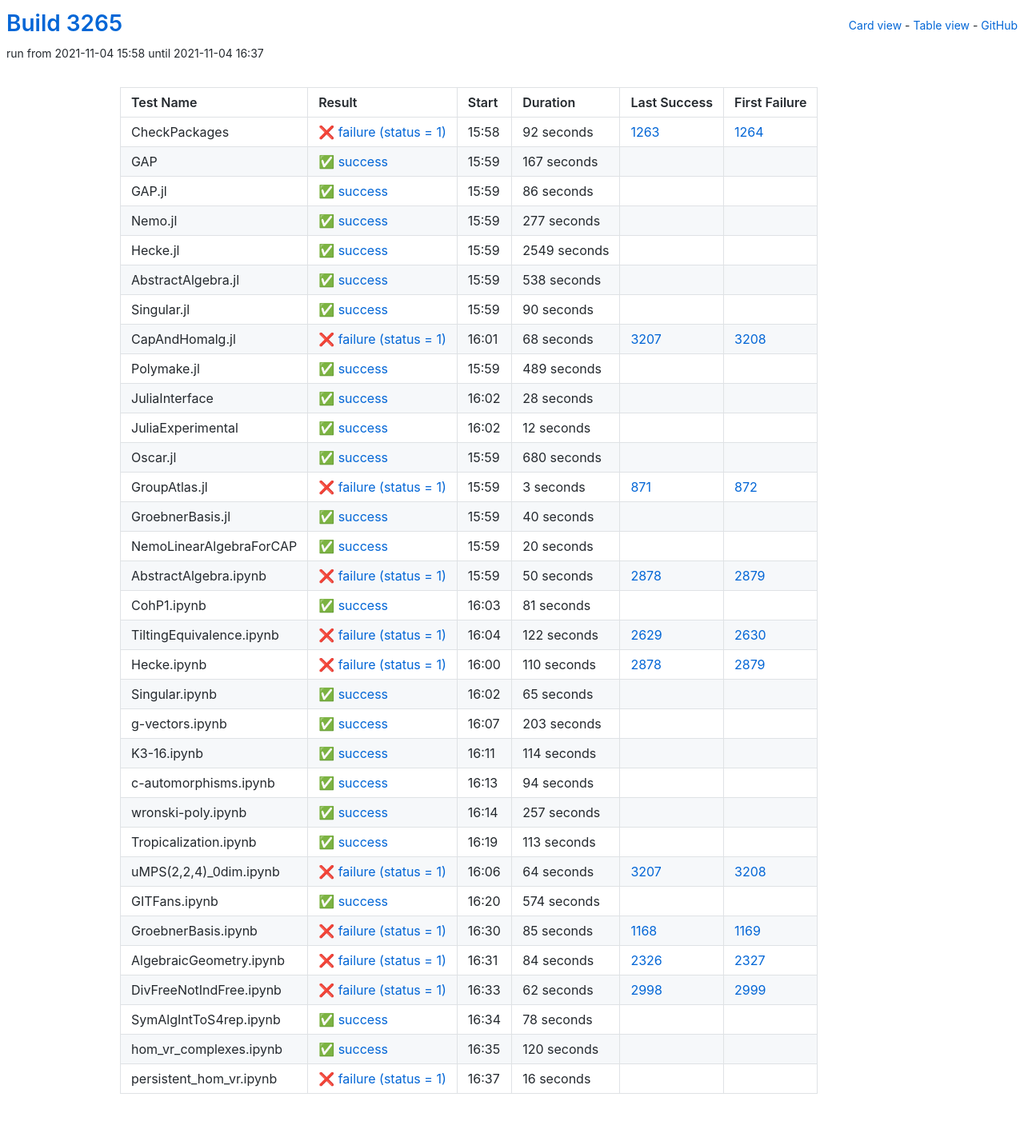
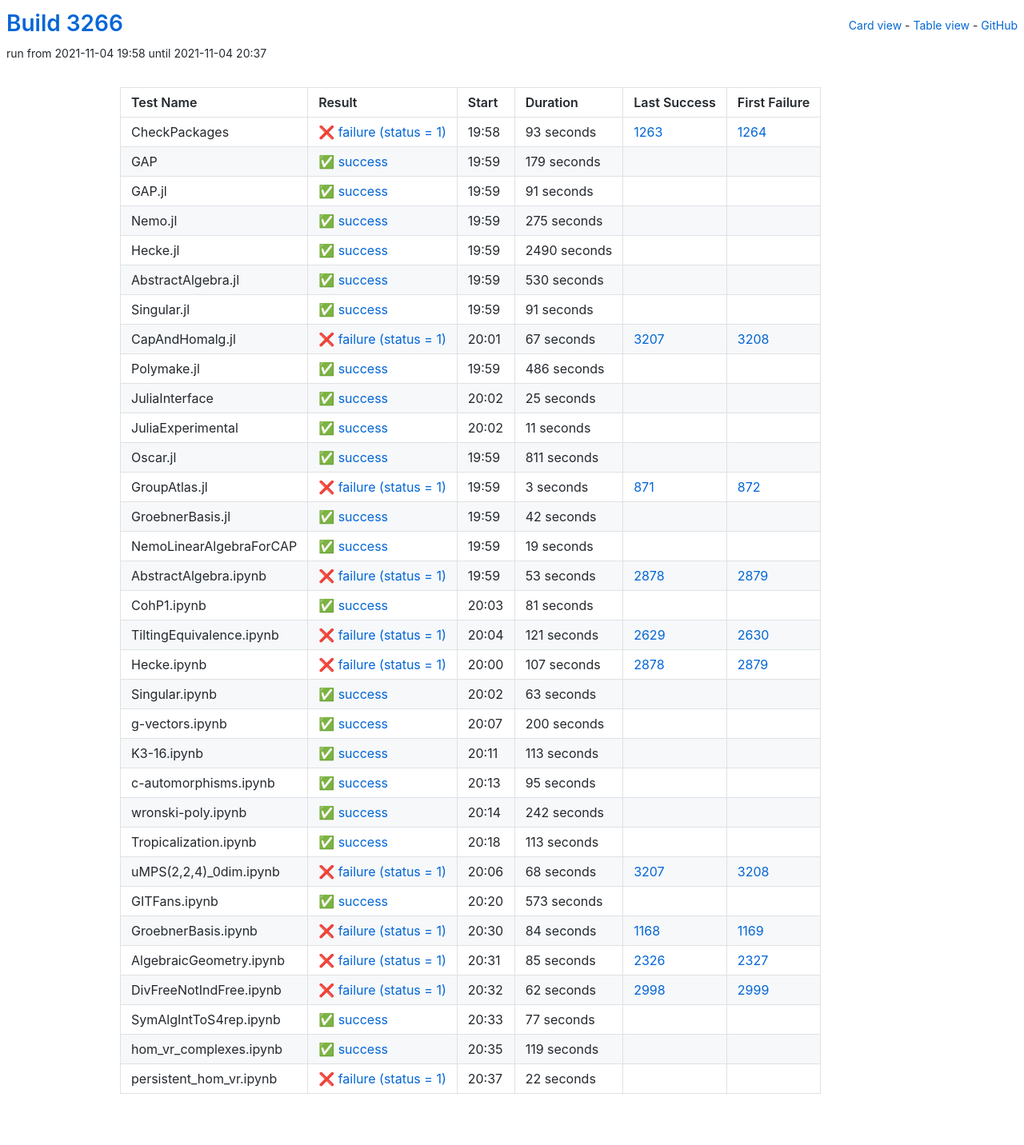
Before and after one commit to oscar-system/oscar-ci-status-stable, a Jekyll site: the page built from table.html, in a window 1280 px wide. Shown: the whole page at 80% size. Built offline with Jekyll 4.4.1, drawn with Linux system fonts in a browser that asks for light colours.

Commit message:
Build #3266

```diff
--- a/_data/ci.yml
+++ b/_data/ci.yml
@@ -1,6 +1,6 @@
 ---
-build: 3265
-build_url: https://oscarci.mathematik.uni-kl.de/job/oscar-stable/3265/
+build: 3266
+build_url: https://oscarci.mathematik.uni-kl.de/job/oscar-stable/3266/
 job: oscar-stable
 organization: oscar-system
 repo: oscar-ci-status-stable
@@ -8,152 +8,152 @@ repourl: https://github.com/oscar-system/oscar-ci-status-stable
 tests:
 - name: CheckPackages
   id: checkpackages
-  log: https://oscarci.mathematik.uni-kl.de/job/oscar-stable/3265/artifact/logs/build-3265/CheckPackages.log
-  start: 2021-11-04 15:58
+  log: https://oscarci.mathematik.uni-kl.de/job/oscar-stable/3266/artifact/logs/build-3266/CheckPackages.log
+  start: 2021-11-04 19:58
   success: false
   exitcode: 1
   status: failure
-  duration: 92
+  duration: 93
   last_success: 1263
   last_success_url: https://oscarci.mathematik.uni-kl.de/job/oscar-stable/1263/
   first_failure: 1264
   first_failure_url: https://oscarci.mathematik.uni-kl.de/job/oscar-stable/1264/
 - name: GAP
   id: gap
-  log: https://oscarci.mathematik.uni-kl.de/job/oscar-stable/3265/artifact/logs/build-3265/GAP.log
-  start: 2021-11-04 15:59
+  log: https://oscarci.mathematik.uni-kl.de/job/oscar-stable/3266/artifact/logs/build-3266/GAP.log
+  start: 2021-11-04 19:59
   success: true
   exitcode: 0
   status: success
-  duration: 167
+  duration: 179
   last_success: false
   last_success_url:
   first_failure: false
   first_failure_url:
 - name: GAP.jl
   id: gap-jl
-  log: https://oscarci.mathematik.uni-kl.de/job/oscar-stable/3265/artifact/logs/build-3265/GAP.jl.log
-  start: 2021-11-04 15:59
+  log: https://oscarci.mathematik.uni-kl.de/job/oscar-stable/3266/artifact/logs/build-3266/GAP.jl.log
+  start: 2021-11-04 19:59
   success: true
   exitcode: 0
   status: success
-  duration: 86
+  duration: 91
   last_success: false
   last_success_url:
   first_failure: false
   first_failure_url:
 - name: Nemo.jl
   id: nemo-jl
-  log: https://oscarci.mathematik.uni-kl.de/job/oscar-stable/3265/artifact/logs/build-3265/Nemo.jl.log
-  start: 2021-11-04 15:59
+  log: https://oscarci.mathematik.uni-kl.de/job/oscar-stable/3266/artifact/logs/build-3266/Nemo.jl.log
+  start: 2021-11-04 19:59
   success: true
   exitcode: 0
   status: success
-  duration: 277
+  duration: 275
   last_success: false
   last_success_url:
   first_failure: false
   first_failure_url:
 - name: Hecke.jl
   id: hecke-jl
-  log: https://oscarci.mathematik.uni-kl.de/job/oscar-stable/3265/artifact/logs/build-3265/Hecke.jl.log
-  start: 2021-11-04 15:59
+  log: https://oscarci.mathematik.uni-kl.de/job/oscar-stable/3266/artifact/logs/build-3266/Hecke.jl.log
+  start: 2021-11-04 19:59
   success: true
   exitcode: 0
   status: success
-  duration: 2549
+  duration: 2490
   last_success: false
   last_success_url:
   first_failure: false
   first_failure_url:
 - name: AbstractAlgebra.jl
   id: abstractalgebra-jl
-  log: https://oscarci.mathematik.uni-kl.de/job/oscar-stable/3265/artifact/logs/build-3265/AbstractAlgebra.jl.log
-  start: 2021-11-04 15:59
+  log: https://oscarci.mathematik.uni-kl.de/job/oscar-stable/3266/artifact/logs/build-3266/AbstractAlgebra.jl.log
+  start: 2021-11-04 19:59
   success: true
   exitcode: 0
   status: success
-  duration: 538
+  duration: 530
   last_success: false
   last_success_url:
   first_failure: false
   first_failure_url:
 - name: Singular.jl
   id: singular-jl
-  log: https://oscarci.mathematik.uni-kl.de/job/oscar-stable/3265/artifact/logs/build-3265/Singular.jl.log
-  start: 2021-11-04 15:59
+  log: https://oscarci.mathematik.uni-kl.de/job/oscar-stable/3266/artifact/logs/build-3266/Singular.jl.log
+  start: 2021-11-04 19:59
   success: true
   exitcode: 0
   status: success
-  duration: 90
+  duration: 91
   last_success: false
   last_success_url:
   first_failure: false
   first_failure_url:
 - name: CapAndHomalg.jl
   id: capandhomalg-jl
-  log: https://oscarci.mathematik.uni-kl.de/job/oscar-stable/3265/artifact/logs/build-3265/CapAndHomalg.jl.log
-  start: 2021-11-04 16:01
+  log: https://oscarci.mathematik.uni-kl.de/job/oscar-stable/3266/artifact/logs/build-3266/CapAndHomalg.jl.log
+  start: 2021-11-04 20:01
   success: false
   exitcode: 1
   status: failure
-  duration: 68
+  duration: 67
   last_success: 3207
   last_success_url: https://oscarci.mathematik.uni-kl.de/job/oscar-stable/3207/
   first_failure: 3208
   first_failure_url: https://oscarci.mathematik.uni-kl.de/job/oscar-stable/3208/
 - name: Polymake.jl
   id: polymake-jl
-  log: https://oscarci.mathematik.uni-kl.de/job/oscar-stable/3265/artifact/logs/build-3265/Polymake.jl.log
-  start: 2021-11-04 15:59
+  log: https://oscarci.mathematik.uni-kl.de/job/oscar-stable/3266/artifact/logs/build-3266/Polymake.jl.log
+  start: 2021-11-04 19:59
   success: true
   exitcode: 0
   status: success
-  duration: 489
+  duration: 486
   last_success: false
   last_success_url:
   first_failure: false
   first_failure_url:
 - name: JuliaInterface
   id: juliainterface
-  log: https://oscarci.mathematik.uni-kl.de/job/oscar-stable/3265/artifact/logs/build-3265/JuliaInterface.log
-  start: 2021-11-04 16:02
+  log: https://oscarci.mathematik.uni-kl.de/job/oscar-stable/3266/artifact/logs/build-3266/JuliaInterface.log
+  start: 2021-11-04 20:02
   success: true
   exitcode: 0
   status: success
-  duration: 28
+  duration: 25
   last_success: false
   last_success_url:
   first_failure: false
   first_failure_url:
 - name: JuliaExperimental
   id: juliaexperimental
-  log: https://oscarci.mathematik.uni-kl.de/job/oscar-stable/3265/artifact/logs/build-3265/JuliaExperimental.log
-  start: 2021-11-04 16:02
+  log: https://oscarci.mathematik.uni-kl.de/job/oscar-stable/3266/artifact/logs/build-3266/JuliaExperimental.log
+  start: 2021-11-04 20:02
   success: true
   exitcode: 0
   status: success
-  duration: 12
+  duration: 11
   last_success: false
   last_success_url:
   first_failure: false
   first_failure_url:
 - name: Oscar.jl
   id: oscar-jl
-  log: https://oscarci.mathematik.uni-kl.de/job/oscar-stable/3265/artifact/logs/build-3265/Oscar.jl.log
-  start: 2021-11-04 15:59
+  log: https://oscarci.mathematik.uni-kl.de/job/oscar-stable/3266/artifact/logs/build-3266/Oscar.jl.log
+  start: 2021-11-04 19:59
   success: true
   exitcode: 0
   status: success
-  duration: 680
+  duration: 811
   last_success: false
   last_success_url:
   first_failure: false
   first_failure_url:
 - name: GroupAtlas.jl
   id: groupatlas-jl
-  log: https://oscarci.mathematik.uni-kl.de/job/oscar-stable/3265/artifact/logs/build-3265/GroupAtlas.jl.log
-  start: 2021-11-04 15:59
+  log: https://oscarci.mathematik.uni-kl.de/job/oscar-stable/3266/artifact/logs/build-3266/GroupAtlas.jl.log
+  start: 2021-11-04 19:59
   success: false
   exitcode: 1
   status: failure
@@ -164,44 +164,44 @@ tests:
   first_failure_url: https://oscarci.mathematik.uni-kl.de/job/oscar-stable/872/
 - name: GroebnerBasis.jl
   id: groebnerbasis-jl
-  log: https://oscarci.mathematik.uni-kl.de/job/oscar-stable/3265/artifact/logs/build-3265/GroebnerBasis.jl.log
-  start: 2021-11-04 15:59
+  log: https://oscarci.mathematik.uni-kl.de/job/oscar-stable/3266/artifact/logs/build-3266/GroebnerBasis.jl.log
+  start: 2021-11-04 19:59
   success: true
   exitcode: 0
   status: success
-  duration: 40
+  duration: 42
   last_success: false
   last_success_url:
   first_failure: false
   first_failure_url:
 - name: NemoLinearAlgebraForCAP
   id: nemolinearalgebraforcap
-  log: https://oscarci.mathematik.uni-kl.de/job/oscar-stable/3265/artifact/logs/build-3265/NemoLinearAlgebraForCAP.log
-  start: 2021-11-04 15:59
+  log: https://oscarci.mathematik.uni-kl.de/job/oscar-stable/3266/artifact/logs/build-3266/NemoLinearAlgebraForCAP.log
+  start: 2021-11-04 19:59
   success: true
   exitcode: 0
   status: success
-  duration: 20
+  duration: 19
   last_success: false
   last_success_url:
   first_failure: false
   first_failure_url:
 - name: AbstractAlgebra.ipynb
   id: abstractalgebra-ipynb
-  log: https://oscarci.mathematik.uni-kl.de/job/oscar-stable/3265/artifact/logs/build-3265/AbstractAlgebra.ipynb.log
-  start: 2021-11-04 15:59
+  log: https://oscarci.mathematik.uni-kl.de/job/oscar-stable/3266/artifact/logs/build-3266/AbstractAlgebra.ipynb.log
+  start: 2021-11-04 19:59
   success: false
   exitcode: 1
   status: failure
-  duration: 50
+  duration: 53
   last_success: 2878
   last_success_url: https://oscarci.mathematik.uni-kl.de/job/oscar-stable/2878/
   first_failure: 2879
   first_failure_url: https://oscarci.mathematik.uni-kl.de/job/oscar-stable/2879/
 - name: CohP1.ipynb
   id: cohp1-ipynb
-  log: https://oscarci.mathematik.uni-kl.de/job/oscar-stable/3265/artifact/logs/build-3265/CohP1.ipynb.log
-  start: 2021-11-04 16:03
+  log: https://oscarci.mathematik.uni-kl.de/job/oscar-stable/3266/artifact/logs/build-3266/CohP1.ipynb.log
+  start: 2021-11-04 20:03
   success: true
   exitcode: 0
   status: success
@@ -212,92 +212,92 @@ tests:
   first_failure_url:
 - name: TiltingEquivalence.ipynb
   id: tiltingequivalence-ipynb
-  log: https://oscarci.mathematik.uni-kl.de/job/oscar-stable/3265/artifact/logs/build-3265/TiltingEquivalence.ipynb.log
-  start: 2021-11-04 16:04
+  log: https://oscarci.mathematik.uni-kl.de/job/oscar-stable/3266/artifact/logs/build-3266/TiltingEquivalence.ipynb.log
+  start: 2021-11-04 20:04
   success: false
   exitcode: 1
   status: failure
-  duration: 122
+  duration: 121
   last_success: 2629
   last_success_url: https://oscarci.mathematik.uni-kl.de/job/oscar-stable/2629/
   first_failure: 2630
   first_failure_url: https://oscarci.mathematik.uni-kl.de/job/oscar-stable/2630/
 - name: Hecke.ipynb
   id: hecke-ipynb
-  log: https://oscarci.mathematik.uni-kl.de/job/oscar-stable/3265/artifact/logs/build-3265/Hecke.ipynb.log
-  start: 2021-11-04 16:00
+  log: https://oscarci.mathematik.uni-kl.de/job/oscar-stable/3266/artifact/logs/build-3266/Hecke.ipynb.log
+  start: 2021-11-04 20:00
   success: false
   exitcode: 1
   status: failure
-  duration: 110
+  duration: 107
   last_success: 2878
   last_success_url: https://oscarci.mathematik.uni-kl.de/job/oscar-stable/2878/
   first_failure: 2879
   first_failure_url: https://oscarci.mathematik.uni-kl.de/job/oscar-stable/2879/
 - name: Singular.ipynb
   id: singular-ipynb
-  log: https://oscarci.mathematik.uni-kl.de/job/oscar-stable/3265/artifact/logs/build-3265/Singular.ipynb.log
-  start: 2021-11-04 16:02
+  log: https://oscarci.mathematik.uni-kl.de/job/oscar-stable/3266/artifact/logs/build-3266/Singular.ipynb.log
+  start: 2021-11-04 20:02
   success: true
   exitcode: 0
   status: success
-  duration: 65
+  duration: 63
   last_success: false
   last_success_url:
   first_failure: false
   first_failure_url:
 - name: g-vectors.ipynb
   id: g-vectors-ipynb
-  log: https://oscarci.mathematik.uni-kl.de/job/oscar-stable/3265/artifact/logs/build-3265/g-vectors.ipynb.log
-  start: 2021-11-04 16:07
+  log: https://oscarci.mathematik.uni-kl.de/job/oscar-stable/3266/artifact/logs/build-3266/g-vectors.ipynb.log
+  start: 2021-11-04 20:07
   success: true
   exitcode: 0
   status: success
-  duration: 203
+  duration: 200
   last_success: false
   last_success_url:
   first_failure: false
   first_failure_url:
 - name: K3-16.ipynb
   id: k3-16-ipynb
-  log: https://oscarci.mathematik.uni-kl.de/job/oscar-stable/3265/artifact/logs/build-3265/K3-16.ipynb.log
-  start: 2021-11-04 16:11
+  log: https://oscarci.mathematik.uni-kl.de/job/oscar-stable/3266/artifact/logs/build-3266/K3-16.ipynb.log
+  start: 2021-11-04 20:11
   success: true
   exitcode: 0
   status: success
-  duration: 114
+  duration: 113
   last_success: false
   last_success_url:
   first_failure: false
   first_failure_url:
 - name: c-automorphisms.ipynb
   id: c-automorphisms-ipynb
-  log: https://oscarci.mathematik.uni-kl.de/job/oscar-stable/3265/artifact/logs/build-3265/c-automorphisms.ipynb.log
-  start: 2021-11-04 16:13
+  log: https://oscarci.mathematik.uni-kl.de/job/oscar-stable/3266/artifact/logs/build-3266/c-automorphisms.ipynb.log
+  start: 2021-11-04 20:13
   success: true
   exitcode: 0
   status: success
-  duration: 94
+  duration: 95
   last_success: false
   last_success_url:
   first_failure: false
   first_failure_url:
 - name: wronski-poly.ipynb
   id: wronski-poly-ipynb
-  log: https://oscarci.mathematik.uni-kl.de/job/oscar-stable/3265/artifact/logs/build-3265/wronski-poly.ipynb.log
-  start: 2021-11-04 16:14
+  log: https://oscarci.mathematik.uni-kl.de/job/oscar-stable/3266/artifact/logs/build-3266/wronski-poly.ipynb.log
+  start: 2021-11-04 20:14
   success: true
   exitcode: 0
   status: success
-  duration: 257
+  duration: 242
   last_success: false
   last_success_url:
   first_failure: false
   first_failure_url:
 - name: Tropicalization.ipynb
   id: tropicalization-ipynb
-  log: https://oscarci.mathematik.uni-kl.de/job/oscar-stable/3265/artifact/logs/build-3265/Tropicalization.ipynb.log
-  start: 2021-11-04 16:19
+  log: https://oscarci.mathematik.uni-kl.de/job/oscar-stable/3266/artifact/logs/build-3266/Tropicalization.ipynb.log
+  start: 2021-11-04 20:18
   success: true
   exitcode: 0
   status: success
@@ -308,56 +308,56 @@ tests:
   first_failure_url:
 - name: uMPS(2,2,4)_0dim.ipynb
   id: umps-2-2-4-0dim-ipynb
-  log: https://oscarci.mathematik.uni-kl.de/job/oscar-stable/3265/artifact/logs/build-3265/uMPS-2-2-4-_0dim.ipynb.log
-  start: 2021-11-04 16:06
+  log: https://oscarci.mathematik.uni-kl.de/job/oscar-stable/3266/artifact/logs/build-3266/uMPS-2-2-4-_0dim.ipynb.log
+  start: 2021-11-04 20:06
   success: false
   exitcode: 1
   status: failure
-  duration: 64
+  duration: 68
   last_success: 3207
   last_success_url: https://oscarci.mathematik.uni-kl.de/job/oscar-stable/3207/
   first_failure: 3208
   first_failure_url: https://oscarci.mathematik.uni-kl.de/job/oscar-stable/3208/
 - name: GITFans.ipynb
   id: gitfans-ipynb
-  log: https://oscarci.mathematik.uni-kl.de/job/oscar-stable/3265/artifact/logs/build-3265/GITFans.ipynb.log
-  start: 2021-11-04 16:20
+  log: https://oscarci.mathematik.uni-kl.de/job/oscar-stable/3266/artifact/logs/build-3266/GITFans.ipynb.log
+  start: 2021-11-04 20:20
   success: true
   exitcode: 0
   status: success
-  duration: 574
+  duration: 573
   last_success: false
   last_success_url:
   first_failure: false
   first_failure_url:
 - name: GroebnerBasis.ipynb
   id: groebnerbasis-ipynb
-  log: https://oscarci.mathematik.uni-kl.de/job/oscar-stable/3265/artifact/logs/build-3265/GroebnerBasis.ipynb.log
-  start: 2021-11-04 16:30
+  log: https://oscarci.mathematik.uni-kl.de/job/oscar-stable/3266/artifact/logs/build-3266/GroebnerBasis.ipynb.log
+  start: 2021-11-04 20:30
   success: false
   exitcode: 1
   status: failure
-  duration: 85
+  duration: 84
   last_success: 1168
   last_success_url: https://oscarci.mathematik.uni-kl.de/job/oscar-stable/1168/
   first_failure: 1169
   first_failure_url: https://oscarci.mathematik.uni-kl.de/job/oscar-stable/1169/
 - name: AlgebraicGeometry.ipynb
   id: algebraicgeometry-ipynb
-  log: https://oscarci.mathematik.uni-kl.de/job/oscar-stable/3265/artifact/logs/build-3265/AlgebraicGeometry.ipynb.log
-  start: 2021-11-04 16:31
+  log: https://oscarci.mathematik.uni-kl.de/job/oscar-stable/3266/artifact/logs/build-3266/AlgebraicGeometry.ipynb.log
+  start: 2021-11-04 20:31
   success: false
   exitcode: 1
   status: failure
-  duration: 84
+  duration: 85
   last_success: 2326
   last_success_url: https://oscarci.mathematik.uni-kl.de/job/oscar-stable/2326/
   first_failure: 2327
   first_failure_url: https://oscarci.mathematik.uni-kl.de/job/oscar-stable/2327/
 - name: DivFreeNotIndFree.ipynb
   id: divfreenotindfree-ipynb
-  log: https://oscarci.mathematik.uni-kl.de/job/oscar-stable/3265/artifact/logs/build-3265/DivFreeNotIndFree.ipynb.log
-  start: 2021-11-04 16:33
+  log: https://oscarci.mathematik.uni-kl.de/job/oscar-stable/3266/artifact/logs/build-3266/DivFreeNotIndFree.ipynb.log
+  start: 2021-11-04 20:32
   success: false
   exitcode: 1
   status: failure
@@ -368,36 +368,36 @@ tests:
   first_failure_url: https://oscarci.mathematik.uni-kl.de/job/oscar-stable/2999/
 - name: SymAlgIntToS4rep.ipynb
   id: symalginttos4rep-ipynb
-  log: https://oscarci.mathematik.uni-kl.de/job/oscar-stable/3265/artifact/logs/build-3265/SymAlgIntToS4rep.ipynb.log
-  start: 2021-11-04 16:34
+  log: https://oscarci.mathematik.uni-kl.de/job/oscar-stable/3266/artifact/logs/build-3266/SymAlgIntToS4rep.ipynb.log
+  start: 2021-11-04 20:33
   success: true
   exitcode: 0
   status: success
-  duration: 78
+  duration: 77
   last_success: false
   last_success_url:
   first_failure: false
   first_failure_url:
 - name: hom_vr_complexes.ipynb
   id: hom-vr-complexes-ipynb
-  log: https://oscarci.mathematik.uni-kl.de/job/oscar-stable/3265/artifact/logs/build-3265/hom_vr_complexes.ipynb.log
-  start: 2021-11-04 16:35
+  log: https://oscarci.mathematik.uni-kl.de/job/oscar-stable/3266/artifact/logs/build-3266/hom_vr_complexes.ipynb.log
+  start: 2021-11-04 20:35
   success: true
   exitcode: 0
   status: success
-  duration: 120
+  duration: 119
   last_success: false
   last_success_url:
   first_failure: false
   first_failure_url:
 - name: persistent_hom_vr.ipynb
   id: persistent-hom-vr-ipynb
-  log: https://oscarci.mathematik.uni-kl.de/job/oscar-stable/3265/artifact/logs/build-3265/persistent_hom_vr.ipynb.log
-  start: 2021-11-04 16:37
+  log: https://oscarci.mathematik.uni-kl.de/job/oscar-stable/3266/artifact/logs/build-3266/persistent_hom_vr.ipynb.log
+  start: 2021-11-04 20:37
   success: false
   exitcode: 1
   status: failure
-  duration: 16
+  duration: 22
   last_success: false
   last_success_url:
   first_failure: false
```
Also changed, not shown: README.md.
